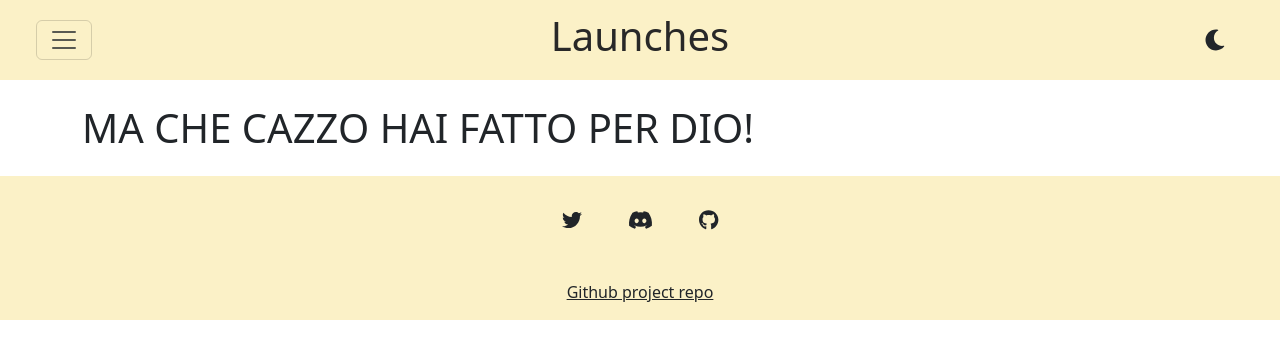
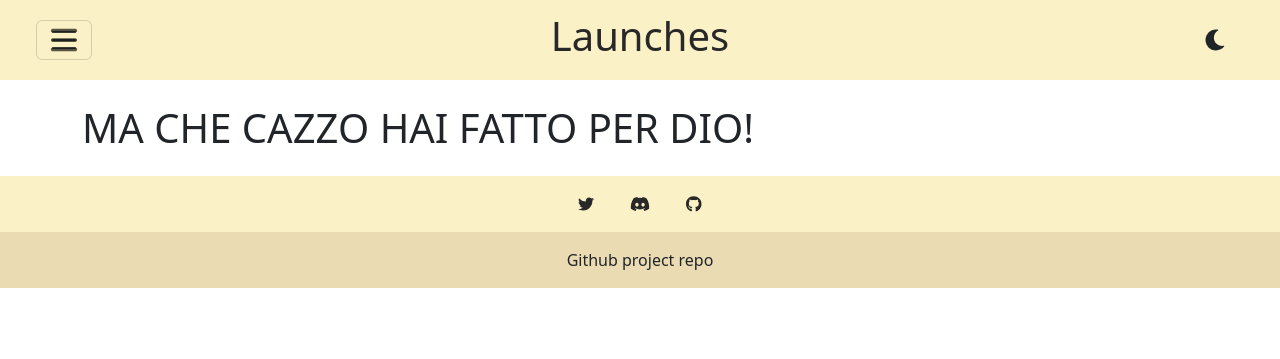
Before and after one commit to deltaplanoo/LaunchBot, a Django app: page / in a window 1280 px wide. Shown: the top 359 px of the page. Run offline with Django 4.2, Linux system fonts and the light colour scheme.

Commit message:
table switch theme according to global theme

```diff
--- a/myapp/static/css/styles.css
+++ b/myapp/static/css/styles.css
@@ -6,51 +6,47 @@
   --body-color: var(--gb-dark0);
   --body-bg-color: var(--gb-light0_hard);
   --copyright-bg-color: var(--gb-light1);
-  --copyright-color: var(--gb-dark0);
 
   /* DARK THEME */
   --hf-bg-color-dark: var(--gb-dark0);
   --body-color-dark: var(--gb-light0);
   --body-bg-color-dark: var(--gb-dark0_hard);
   --copyright-bg-color-dark: var(--gb-dark1);
-  --copyright-color-dark: var(--gb-light0);
 }
 
-header, header a, a.nav-link, nav button,
-footer {
+body.dark-mode{
+  background-color: var(--body-bg-color-dark);
+}
+
+/* HEADER & FOOTER */
+header, header a, a.nav-link,
+footer, footer a {
   background-color: var(--hf-bg-color);
   color: var(--body-color);
   text-decoration: none;
 }
-
-footer #copyright {
-  background-color: var(--copyrightcolor);
+footer #copyright,
+footer #copyright a {
+  background-color: var(--copyright-bg-color);
 }
-
+body.dark-mode header,
 body.dark-mode header a,
 body.dark-mode a.nav-link,
-body.dark-mode nav button {
+body.dark-mode nav button,
+body.dark-mode footer,
+body.dark-mode footer a {
   background-color: var(--hf-bg-color-dark);
   color: var(--body-color-dark);
   text-decoration: none;
 }
-
-body.dark-mode footer #copyright {
-  background-color: var(--copyrightcolor-dark);
+body.dark-mode footer #copyright,
+body.dark-mode footer #copyright a {
+  background-color: var(--copyright-bg-color-dark);
 }
 
 body {
   background-color: var(--body-bg-color);
   color: var(--body-color);
-}
-
-body.dark-mode{
-  background-color: var(--body-bg-color-dark);
-  color: var(--b);
-}
-
-body.dark-mode header {
-  background-color: var(--hf-bg-color-dark);
 }
 
 #theme-toggle {
--- a/myapp/static/js/script.js
+++ b/myapp/static/js/script.js
@@ -1,8 +1,31 @@
 const themeToggle = document.getElementById('theme-toggle');
 const body = document.body;
 
-themeToggle.addEventListener('click', function() {
+// Conditionally format rows
+function condFormat() {
+  var rows = document.querySelectorAll('table tr');
+  rows.forEach(function(row) {
+    if (row.cells[0].textContent === 'TBC') {
+      row.classList.add('table-warning');
+    }else if (row.cells[0].textContent === 'Go') {
+      row.classList.add('table-success');
+    }
+  });
+}
+
+themeToggle.addEventListener('click', function () {
+  // Toggle dark mode for the body
   body.classList.toggle('dark-mode');
+
+  // Toggle dark mode for every table
+  const tables = document.querySelectorAll('table');
+  tables.forEach(table => {
+    table.classList.toggle('table-dark');
+  });
+
+  // Update the theme toggle button icon
   const isDarkMode = body.classList.contains('dark-mode');
   themeToggle.innerHTML = isDarkMode ? '<i class="fas fa-sun"></i>' : '<i class="fas fa-moon"></i>';
 });
+
+document.addEventListener('DOMContentLoaded', condFormat);
--- a/myapp/templates/base.html
+++ b/myapp/templates/base.html
@@ -22,16 +22,16 @@
     <nav class="navbar">
       <div class="container-fluid">
         <div class="col-1">
-          <button class="navbar-toggler btn" type="button" data-bs-toggle="collapse" data-bs-target="#navbarNav"
+          <button class="navbar-toggler btn btn-no-border" type="button" data-bs-toggle="collapse" data-bs-target="#navbarNav"
             aria-controls="navbarNav" aria-expanded="false" aria-label="Toggle navigation">
-            <span class="navbar-toggler-icon"></span>
+            <i class="navbar-toggler-icon fas fa-bars"></i>
           </button>
         </div>
         <div class="col-10">
           <a href="{% url 'index' %}"><h1>Launches</h1></a> <!-- FIXME: don't apply format to h1 in header -->
         </div>
         <div class="col-1">
-          <button class="btn" id="theme-toggle">
+          <button class="btn btn-no-border" id="theme-toggle">
             <i class="fas fa-moon"></i>
           </button>
         </div>
@@ -65,15 +65,14 @@
       <!-- Section: Social media -->
       <section class="mb-3">
         <!-- Twitter -->
-        <a class="btn btn-link btn-floating btn-lg text-dark m-1" href="https://x.com/cianiPie" target="_blank"
+        <a class="m-3" href="https://x.com/cianiPie" target="_blank"
           role="button" data-mdb-ripple-color="dark"><i class="fab fa-twitter"></i>
         </a>
         <!-- Discord -->
-        <a class="btn btn-link btn-floating btn-lg text-dark m-1"
-          href="https://discord.com/users/683776029994778651" target="_blank" role="button"
+        <a class="m-3" href="https://discord.com/users/683776029994778651" target="_blank" role="button"
           data-mdb-ripple-color="dark"><i class="fab fa-discord"></i></a>
         <!-- Github -->
-        <a class="btn btn-link btn-floating btn-lg text-dark m-1" href="https://github.com/deltaplanoo" target="_blank"
+        <a class="m-3" href="https://github.com/deltaplanoo" target="_blank"
           role="button" data-mdb-ripple-color="dark"><i class="fab fa-github"></i></a>
       </section>
     </div>
--- a/myapp/templates/upcoming.html
+++ b/myapp/templates/upcoming.html
@@ -7,9 +7,8 @@
       <!-- Launch List -->
       <!-- TODO: change row color based on status -->
       <!-- TODO: change table theme based on global site theme -->
-      <!-- <table class="table table-dark table-striped table-hover"></table> -->
 
-    <table class="table table-dark table-striped table-hover" border="1">
+    <table class="table table-striped table-hover" border="1">
       <thead>
         <tr>
           <th>Status</th>
```
Also changed, not shown: myapp/templates/index.html (+8 -4 lines).
